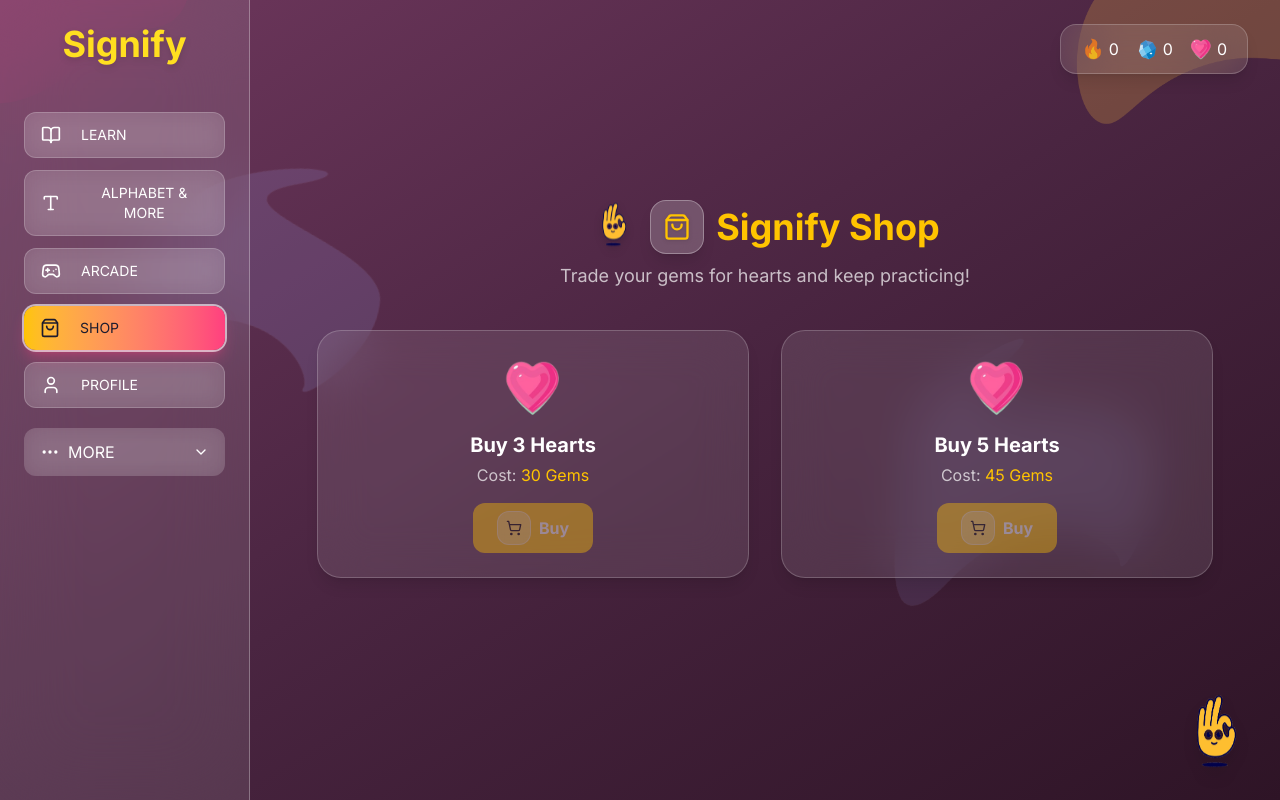
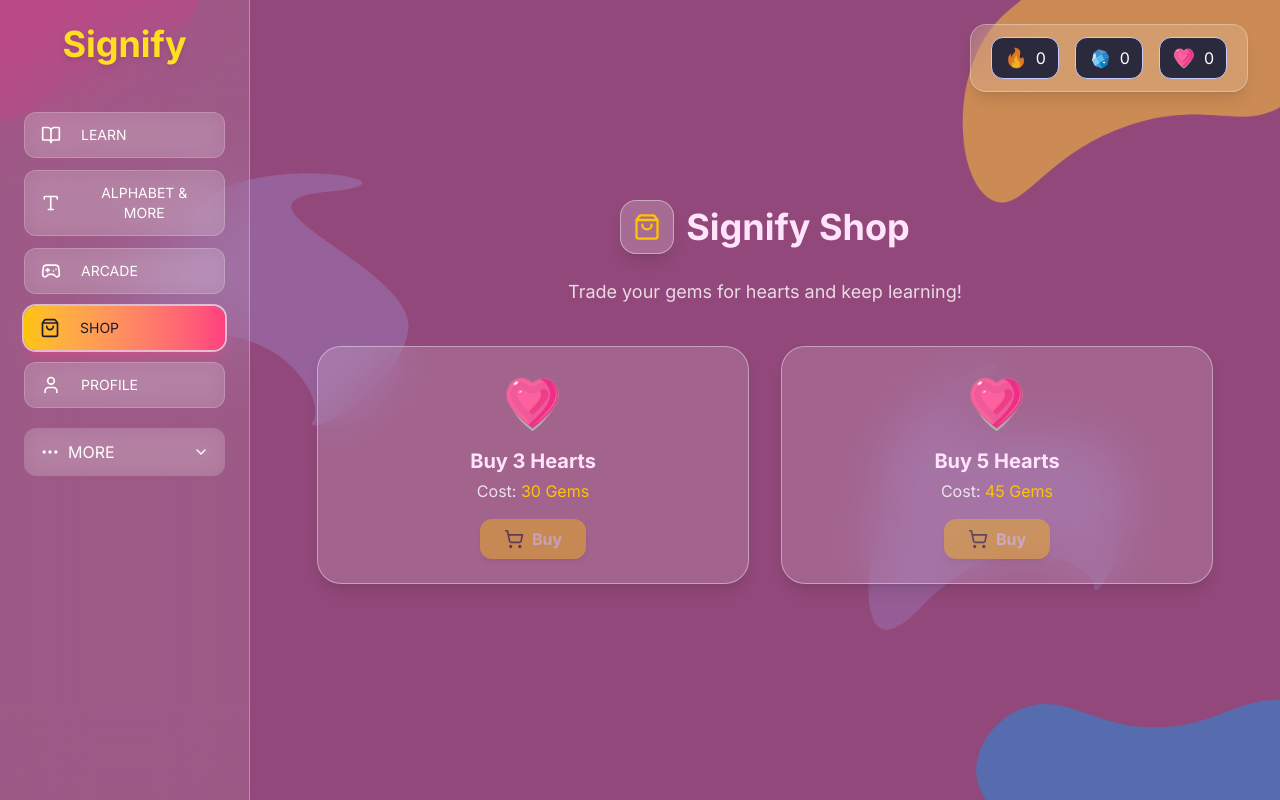
Before and after one commit to Cejay29/Signify-, a React (Vite) app: page /shop in a window 1280 px wide. Built offline with nearby package versions, Linux system fonts and the light colour scheme.

Commit message:
updated shop page

```diff
--- a/src/pages/Profile.jsx
+++ b/src/pages/Profile.jsx
@@ -161,12 +161,6 @@ export default function Profile() {
               <h2 className="text-3xl font-extrabold text-[#FFE4FB]">{username}</h2>
               <p className="text-white/70">{email}</p>
             </div>
-
-            {/* Mascot */}
-            <img
-              src="/img/big-logo.gif"
-              className="absolute right-[-80px] top-[-10px] w-28 h-28 animate-bounce-slow pointer-events-none"
-            />
           </div>
 
           <hr className="border-white/20 mb-8" />
@@ -201,10 +195,6 @@ export default function Profile() {
             <h3 className="text-2xl font-semibold mb-4 flex items-center gap-2 text-[#FFE4FB] relative">
               <Trophy className="w-6 h-6 text-yellow-300" />
               Achievements
-              <img
-                src="/img/big-logo.gif"
-                className="w-12 h-12 absolute right-[-50px] top-[-5px] animate-bounce pointer-events-none"
-              />
             </h3>
 
             <div className="grid grid-cols-1 sm:grid-cols-2 lg:grid-cols-3 gap-6">
@@ -239,34 +229,8 @@ export default function Profile() {
 
         </section>
 
-        {/* FLOATING MASCOT */}
-        <img
-          src="/img/big-logo.gif"
-          className="fixed bottom-6 right-6 w-24 h-24 drop-shadow-xl animate-float pointer-events-none"
-        />
-
       </main>
 
-      {/* ANIMATIONS */}
-      <style>
-        {`
-          @keyframes float {
-            0%, 100% { transform: translateY(0); }
-            50% { transform: translateY(-10px); }
-          }
-          .animate-float {
-            animation: float 3s ease-in-out infinite;
-          }
-
-          @keyframes bounce-slow {
-            0%, 100% { transform: translateY(0); }
-            50% { transform: translateY(-6px); }
-          }
-          .animate-bounce-slow {
-            animation: bounce-slow 2.8s infinite;
-          }
-        `}
-      </style>
     </div>
   );
 }
--- a/src/pages/Shop.jsx
+++ b/src/pages/Shop.jsx
@@ -5,8 +5,7 @@ import { supabase } from "../lib/supabaseClient";
 import Sidebar from "../components/Sidebar";
 import { ShoppingBag, ShoppingCart } from "lucide-react";
 
-const MASCOT = "/img/big-logo.gif";
-
+// Confetti
 let confetti;
 (async () => {
   if (typeof window !== "undefined" && !window.confetti) {
@@ -17,7 +16,7 @@ let confetti;
         confetti = mod.default;
         window.confetti = confetti;
       })
-      .catch((e) => console.error("Failed to load confetti:", e));
+      .catch((e) => console.error("Confetti load failed:", e));
   } else {
     confetti = window.confetti;
   }
@@ -32,13 +31,11 @@ export default function Shop() {
 
   async function loadUserData() {
     const {
-      data: { session },
+      data: { session }
     } = await supabase.auth.getSession();
 
-    if (!session?.user) {
-      alert("You must be logged in.");
-      return;
-    }
+    if (!session?.user) return alert("You must be logged in.");
+
     setUser(session.user);
 
     const { data } = await supabase
@@ -48,9 +45,9 @@ export default function Shop() {
       .single();
 
     if (data) {
-      setHearts(data.hearts || 0);
-      setGems(data.gems || 0);
-      setStreak(data.streak || 0);
+      setHearts(data.hearts ?? 0);
+      setGems(data.gems ?? 0);
+      setStreak(data.streak ?? 0);
     }
   }
 
@@ -77,17 +74,11 @@ export default function Shop() {
     setGems(newGems);
     setMsg(`✨ You bought ${amount} heart${amount > 1 ? "s" : ""}!`);
 
-    const mascot = document.getElementById("mascot-shop");
-    if (mascot) {
-      mascot.classList.add("animate-spin");
-      setTimeout(() => mascot.classList.remove("animate-spin"), 700);
-    }
-
     if (confetti) {
       confetti({
         particleCount: 120,
         spread: 70,
-        origin: { y: 0.65 },
+        origin: { y: 0.65 }
       });
     }
   }
@@ -102,29 +93,43 @@ export default function Shop() {
   }, []);
 
   return (
-    <div className="relative flex min-h-screen bg-gradient-to-br from-[#70385E] via-[#4A2541] to-[#2E1426] text-white font-['Inter'] overflow-hidden">
+    <div className="
+      relative flex min-h-screen font-['Inter']
+      bg-[#92487A] text-white overflow-hidden
+    ">
 
-      {/* BG SHAPES */}
-      <img src="/bg/upper-left.png" className="absolute top-[-120px] left-[-60px] w-64 opacity-20 pointer-events-none" />
-      <img src="/bg/upper-right.png" className="absolute top-[-140px] right-[-80px] w-72 opacity-25 pointer-events-none" />
-      <img src="/bg/shape-center.png" className="absolute top-[20%] left-[10%] w-64 opacity-15 rotate-[10deg]" />
-      <img src="/bg/shape-center.png" className="absolute bottom-[25%] right-[10%] w-72 opacity-10 rotate-[-20deg]" />
+      {/* Background Shapes – Matching Homepage/Profile */}
+      <img src="/bg/upper-left.png"
+        className="absolute top-[-130px] left-[-80px] w-72 opacity-55 pointer-events-none" />
+      <img src="/bg/upper-right.png"
+        className="absolute top-[-150px] right-[-60px] w-96 opacity-65 pointer-events-none" />
+      <img src="/bg/shape-center.png"
+        className="absolute top-[20%] left-[10%] w-72 opacity-25 rotate-[15deg] pointer-events-none" />
+      <img src="/bg/shape-center.png"
+        className="absolute bottom-[22%] right-[12%] w-72 opacity-20 rotate-[-20deg] pointer-events-none" />
+      <img src="/bg/lower-right.png"
+        className="absolute bottom-[-180px] right-[-70px] w-96 opacity-40 pointer-events-none" />
 
       <Sidebar onLogout={logout} />
 
+      {/* MAIN CONTENT */}
       <main className="flex-1 overflow-y-auto p-10 md:ml-16 xl:ml-[250px] relative z-10">
 
-        {/* HUD (unchanged) */}
-        <header className="fixed top-6 right-8 flex items-center gap-4 bg-white/10 backdrop-blur-xl px-5 py-3 rounded-2xl shadow-lg border border-white/20 z-20">
-          <div className="flex items-center gap-1">
+        {/* HUD (UNCHANGED) */}
+        <header className="
+          fixed top-6 right-8 flex items-center gap-4
+          bg-white/15 backdrop-blur-xl px-5 py-3 rounded-2xl shadow-lg
+          border border-white/30 z-20
+        ">
+          <div className="hud-pill flex items-center gap-1">
             <img src="/img/fire.png" className="w-6 h-6" />
             <span>{streak}</span>
           </div>
-          <div className="flex items-center gap-1">
+          <div className="hud-pill flex items-center gap-1">
             <img src="/img/gem.png" className="w-6 h-6" />
             <span>{gems}</span>
           </div>
-          <div className="flex items-center gap-1">
+          <div className="hud-pill flex items-center gap-1">
             <img src="/img/heart.png" className="w-6 h-6" />
             <span>{hearts}</span>
           </div>
@@ -132,84 +137,85 @@ export default function Shop() {
 
         {/* TITLE */}
         <section className="pt-40 max-w-4xl mx-auto text-center relative">
-
-          <h2 className="text-4xl font-extrabold text-[#FFC400] mb-2 flex justify-center items-center gap-3">
-            <img src={MASCOT} className="w-12 h-12 drop-shadow-lg animate-bounce" />
-
-            {/* 🟡 Bubble ShoppingBag Icon */}
-            <div className="p-3 rounded-2xl bg-white/20 backdrop-blur-md border border-white/30 shadow-lg">
-              <ShoppingBag className="w-7 h-7 text-[#FFC400] drop-shadow" />
+          <h2 className="text-4xl font-extrabold text-[#FFE4FB] mb-6 flex justify-center items-center gap-3">
+            <div className="
+              p-3 rounded-2xl bg-white/20 backdrop-blur-md
+              border border-white/40 shadow-lg
+            ">
+              <ShoppingBag className="w-7 h-7 text-[#FFC400]" />
             </div>
-
             Signify Shop
           </h2>
 
-          <p className="text-white/70 mb-10 text-lg">
-            Trade your gems for hearts and keep practicing!
+          <p className="text-white/80 mb-10 text-lg">
+            Trade your gems for hearts and keep learning!
           </p>
 
           {msg && (
-            <p className="text-center text-[#FFC400] font-bold mb-4">{msg}</p>
+            <p className="text-[#FFC400] font-bold mb-4">{msg}</p>
           )}
 
+          {/* SHOP CARDS */}
           <div className="grid grid-cols-1 md:grid-cols-2 gap-8">
 
             {/* 3 Hearts */}
-            <div className="bg-white/10 backdrop-blur-xl border border-white/20 p-6 rounded-3xl text-center shadow-lg">
+            <div className="
+              bg-white/15 backdrop-blur-xl border border-white/40
+              p-6 rounded-3xl text-center shadow-lg
+            ">
               <img src="/img/heart.png" className="w-16 h-16 mx-auto mb-3" />
-              <h3 className="text-xl font-bold">Buy 3 Hearts</h3>
-              <p className="text-white/70 mt-1 mb-4">
+
+              <h3 className="text-xl font-bold text-[#FFE4FB]">Buy 3 Hearts</h3>
+              <p className="text-white/80 mt-1 mb-4">
                 Cost: <span className="text-[#FFC400]">30 Gems</span>
               </p>
 
               <button
                 onClick={() => buyHearts(3, 30)}
                 disabled={gems < 30}
-                className={`px-6 py-2 rounded-xl font-bold flex items-center gap-2 mx-auto transition
-                  ${gems < 30 ? "opacity-40 cursor-not-allowed bg-[#FFC400]" : "bg-[#FFC400] hover:bg-[#ffd45c] text-black"}`}
+                className={`
+                  px-6 py-2 rounded-xl font-bold flex items-center gap-2 mx-auto
+                  transition shadow-md
+                  ${gems < 30
+                    ? "opacity-40 cursor-not-allowed bg-[#FFC400]"
+                    : "bg-[#FFC400] hover:bg-[#ffd45c] text-black"}
+                `}
               >
-
-                {/* 🟣 Bubble ShoppingCart Icon */}
-                <div className="p-2 rounded-xl bg-white/30 backdrop-blur-sm border border-white/40">
-                  <ShoppingCart className="w-4 h-4 text-black" />
-                </div>
-
+                <ShoppingCart className="w-5 h-5 text-black" />
                 Buy
               </button>
             </div>
 
             {/* 5 Hearts */}
-            <div className="bg-white/10 backdrop-blur-xl border border-white/20 p-6 rounded-3xl text-center shadow-lg">
+            <div className="
+              bg-white/15 backdrop-blur-xl border border-white/40
+              p-6 rounded-3xl text-center shadow-lg
+            ">
               <img src="/img/heart.png" className="w-16 h-16 mx-auto mb-3" />
-              <h3 className="text-xl font-bold">Buy 5 Hearts</h3>
-              <p className="text-white/70 mt-1 mb-4">
+
+              <h3 className="text-xl font-bold text-[#FFE4FB]">Buy 5 Hearts</h3>
+              <p className="text-white/80 mt-1 mb-4">
                 Cost: <span className="text-[#FFC400]">45 Gems</span>
               </p>
 
               <button
                 onClick={() => buyHearts(5, 45)}
                 disabled={gems < 45}
-                className={`px-6 py-2 rounded-xl font-bold flex items-center gap-2 mx-auto transition
-                  ${gems < 45 ? "opacity-40 cursor-not-allowed bg-[#FFC400]" : "bg-[#FFC400] hover:bg-[#ffd45c] text-black"}`}
+                className={`
+                  px-6 py-2 rounded-xl font-bold flex items-center gap-2 mx-auto
+                  transition shadow-md
+                  ${gems < 45
+                    ? "opacity-40 cursor-not-allowed bg-[#FFC400]"
+                    : "bg-[#FFC400] hover:bg-[#ffd45c] text-black"}
+                `}
               >
-
-                {/* 🟣 Bubble ShoppingCart Icon */}
-                <div className="p-2 rounded-xl bg-white/30 backdrop-blur-sm border border-white/40">
-                  <ShoppingCart className="w-4 h-4 text-black" />
-                </div>
-
+                <ShoppingCart className="w-5 h-5 text-black" />
                 Buy
               </button>
             </div>
+
           </div>
         </section>
-
-        {/* FLOATING MASCOT */}
-        <img
-          id="mascot-shop"
-          src={MASCOT}
-          className="w-20 h-20 fixed bottom-6 right-6 drop-shadow-xl animate-bounce"
-        />
       </main>
     </div>
   );
```
